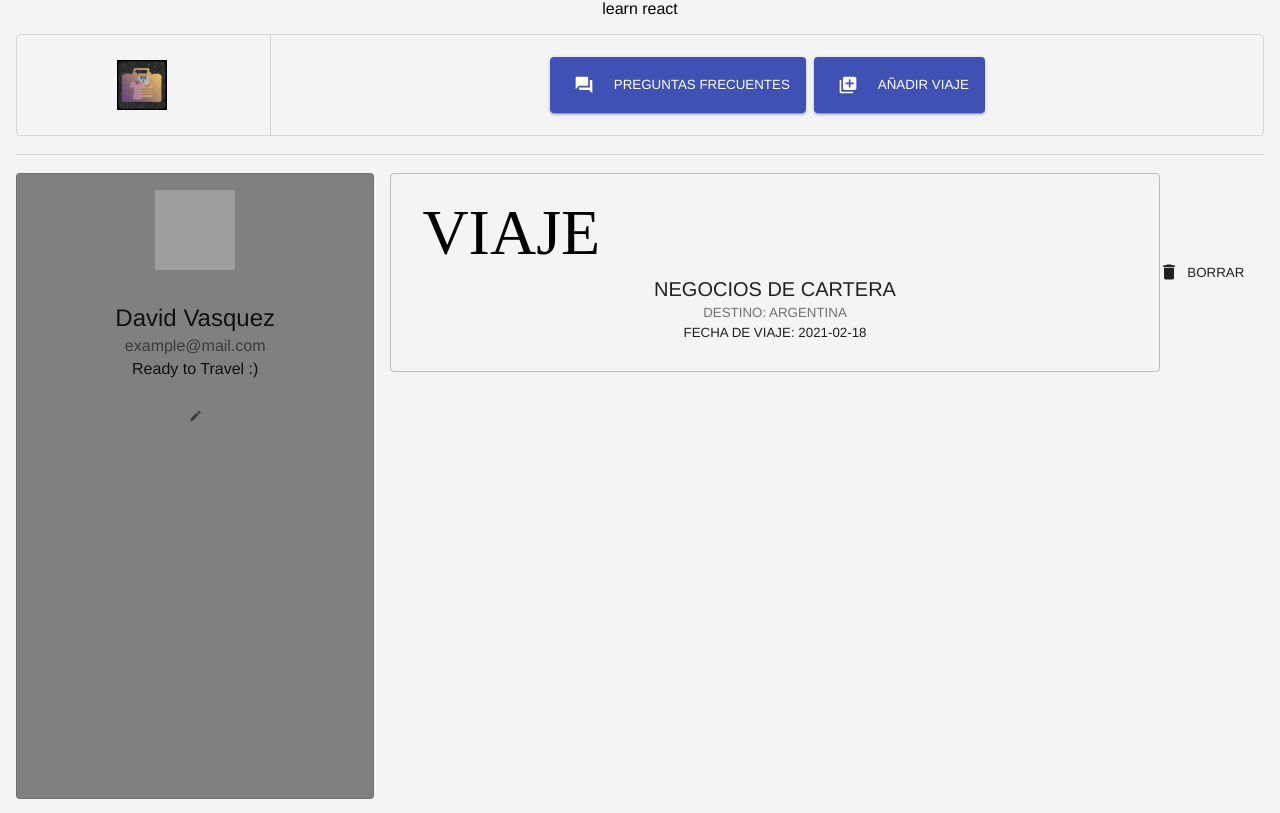
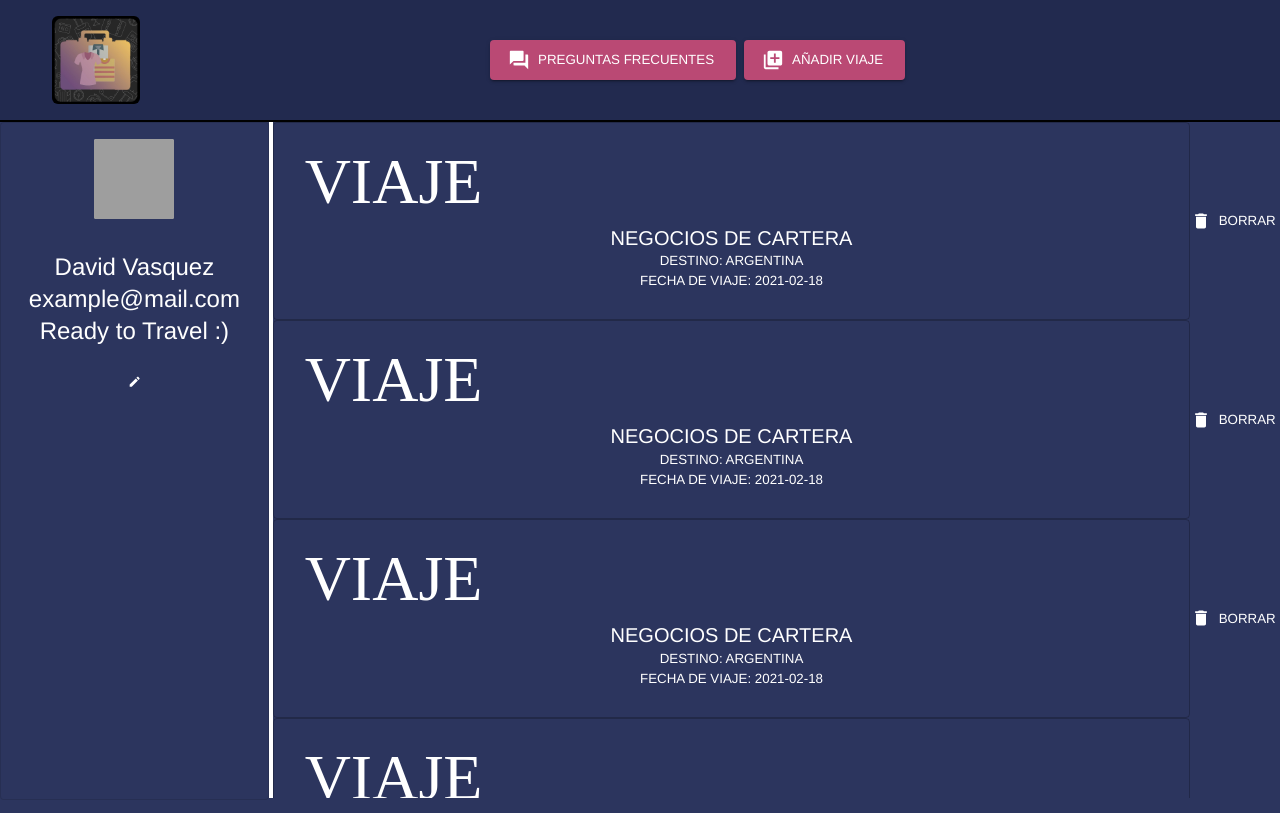
Before and after one commit to X-Viss/IETI---PROJECT, a React (Create React App) app: page / in a window 1280 px wide. Built offline with nearby package versions, Linux system fonts and the light colour scheme; grey boxes are pictures that could not be loaded.

Commit message:
:art: XV-5 Design refactor

```diff
--- a/src/App.css
+++ b/src/App.css
@@ -1,5 +1,5 @@
 body {
-  background-color: #f4f4f4;
+  background-color: #2C355E;
 }
 
 .App {
--- a/src/App.js
+++ b/src/App.js
@@ -5,6 +5,9 @@ import { createMuiTheme, makeStyles, MuiThemeProvider } from '@material-ui/core'
 const THEME = createMuiTheme({
   typography: {
     "fontFamily": "Helvetica",
+    "allVariants": {
+      color: "white"
+    },
     "fontSize": "auto",
     "fontWeightLight": 300,
     "fontWeightRegular": 400,
@@ -17,7 +20,6 @@ function App() {
 
   return (
     <div className="App" >
-      learn react
       <MuiThemeProvider theme={THEME}>
         <Travels></Travels>
       </MuiThemeProvider>
--- a/src/common/AppLogo.js
+++ b/src/common/AppLogo.js
@@ -6,14 +6,13 @@ import { withStyles } from '@material-ui/core/styles';
 const styles = (theme) => ({
 
     root: {
-
+        height: "100%",
     },
     logo: {
-        height: 100,
+        height: "100%",
         cursor: "pointer",
-        borderRadius: "4px",
-        objectFit: "contain",
-        width: "20%",
+        borderRadius: "6px",
+        width: "auto",
         margin: "0 auto",
     }
 });
--- a/src/common/ButtonsMenu.js
+++ b/src/common/ButtonsMenu.js
@@ -11,7 +11,8 @@ const styles = (theme) => ({
     },
 
     button: {
-
+        backgroundColor: "#BA4974",
+        color: 'white'
     }
 });
 
@@ -38,9 +39,9 @@ class ButtonsMenu extends React.Component {
                     <Grid item>
                         <Button
                             variant="contained"
-                            color="primary"
                             className={classes.button}
                             startIcon={<QuestionAnswer />}
+                            size="large"
                         >
                             Preguntas Frecuentes
                         </Button>
@@ -50,9 +51,9 @@ class ButtonsMenu extends React.Component {
                     <Grid item>
                         <Button
                             variant="contained"
-                            color="primary"
                             className={classes.button}
-                            startIcon={<AddToPhotos />}
+                            startIcon={<AddToPhotos style={{color: 'white'}}/>}
+                            size="large"
                         >
                             Añadir viaje
                     </Button>
--- a/src/common/OptionsBoard.js
+++ b/src/common/OptionsBoard.js
@@ -7,20 +7,13 @@ import ButtonsMenu from './ButtonsMenu';
 const styles = (theme) => ({
 
     root: {
-        border: `1px solid ${theme.palette.divider}`,
-        borderRadius: theme.shape.borderRadius,
-        color: theme.palette.text.secondary,
-        '& svg': {
-            margin: theme.spacing(1.5),
-        },
-        '& hr': {
-            margin: theme.spacing(0, 0.5),
-        },
-        height: "100%"
+        height: "inherit",
     },
 
     logo: {
-        width: "20%",
+        width: "15%",
+        height: "100%",
+        padding: theme.spacing(2)
     },
 
     buttons: {
@@ -45,15 +38,13 @@ class OptionsBoard extends React.Component {
                 <Grid
                     container
                     alignItems="center"
-
+                    style={{height: "100%"}}
                 >
-                    <Grid item className={classes.logo}>
+                    <Grid item container alignItems="flex-start" justify="center" className={classes.logo}>
                         <AppLogo></AppLogo>
                     </Grid>
 
-                    <Divider orientation="vertical" flexItem />
-
-                    <Grid item className={classes.buttons}>
+                    <Grid item alignItems="center" className={classes.buttons}>
                         <ButtonsMenu ></ButtonsMenu>
                     </Grid>
 
--- a/src/travel/TravelCard.css
+++ b/src/travel/TravelCard.css
@@ -3,7 +3,6 @@
 }
 .cardButton {
     background-color: green;
-    color: black;
     cursor: pointer;
 }
 
@@ -34,9 +33,9 @@
     font-weight: 400;
     font-style: normal;
     font-family: "Maiden Orange", serif;
-    color: #000000;
     letter-spacing: 0px;
     line-height: 1.2;
+    color: #ffffff;
     font-size: 72px;
     text-align: left;
 }
@@ -48,7 +47,7 @@
     font-weight: 400;
     font-style: normal;
     font-family: "Maiden Orange", serif;
-    color: #000000;
+    color: #ffffff;
     font-size: 64px;
     letter-spacing: 0px;
     line-height: 1.2;
--- a/src/travel/TravelCard.js
+++ b/src/travel/TravelCard.js
@@ -45,7 +45,7 @@ class TravelCard extends React.Component {
                                 <Typography variant="h5" component="h2">
                                     {this.props.name}
                                 </Typography>
-                                <Typography className="pos" color="textSecondary">
+                                <Typography className="pos">
                                     Destino: {this.props.place}
                                 </Typography>
                                 <Typography variant="body2" component="p">
@@ -56,7 +56,7 @@ class TravelCard extends React.Component {
                     </CardContent>
                 </Button>
 
-                <Button id="deleteButton" startIcon={<DeleteIcon />} style={{ marginLeft: "auto" }} onClick={this.handleTravelDelete}>
+                <Button id="deleteButton" startIcon={<DeleteIcon />} style={{ marginLeft: "auto", color: 'white' }} onClick={this.handleTravelDelete}>
                     Borrar
             </Button>
 
--- a/src/travel/TravelList.js
+++ b/src/travel/TravelList.js
@@ -24,6 +24,45 @@ class TravelList extends React.Component {
             currentCardDelete: 0,
             deleteConfirmationDialogOpen: false,
             travels: [{
+                name: "Negocios de cartera",
+                place: "Argentina",
+                date: new Date()
+            },
+            {
+                name: "Negocios de cartera",
+                place: "Argentina",
+                date: new Date()
+            },{
+                name: "Negocios de cartera",
+                place: "Argentina",
+                date: new Date()
+            },
+            {
+                name: "Negocios de cartera",
+                place: "Argentina",
+                date: new Date()
+            },
+            {
+                name: "Negocios de cartera",
+                place: "Argentina",
+                date: new Date()
+            },
+            {
+                name: "Negocios de cartera",
+                place: "Argentina",
+                date: new Date()
+            },
+            {
+                name: "Negocios de cartera",
+                place: "Argentina",
+                date: new Date()
+            },
+            {
+                name: "Negocios de cartera",
+                place: "Argentina",
+                date: new Date()
+            },
+            {
                 name: "Negocios de cartera",
                 place: "Argentina",
                 date: new Date()
--- a/src/travel/UserCard.js
+++ b/src/travel/UserCard.js
@@ -10,7 +10,7 @@ const styles = (theme) => ({
     },
 
     card:{
-        backgroundColor: 'grey',
+        backgroundColor: '#2C355E',
         height: "100%",
     },
     large: {
@@ -50,10 +50,10 @@ class UserCard extends React.Component {
                         <Typography variant="h5" component="h2" classes={{root: classes.root}}>
                             {this.state.user.firstName + " " + this.state.user.lastName}
                         </Typography>
-                        <Typography color="textSecondary">
+                        <Typography variant="h5" component="h2">
                             {this.state.user.mail}
                         </Typography>
-                        <Typography variant="body2" component="p" >
+                        <Typography variant="h5" component="h2" >
                             {this.state.user.description}
                         </Typography>
                     </CardContent>
@@ -63,8 +63,8 @@ class UserCard extends React.Component {
                             variant="body2"
                             to="/editar"
                         >
-                            <IconButton size="medium">
-                                <EditIcon fontSize="large"/>
+                            <IconButton size="large">
+                                <EditIcon fontSize="large" style={{color: "white"}}/>
                             </IconButton>
                         </Link>
                     </Tooltip>
--- a/src/travel/index.js
+++ b/src/travel/index.js
@@ -8,23 +8,40 @@ import OptionsBoard from '../common/OptionsBoard';
 
 const styles = (theme) => ({
     root: {
-        padding: theme.spacing(2),
         display: 'flex',
         flexFlow: 'column',
     },
 
     user: {
-        width: "30%",
-        height: "80vh",
+        width: "21%",
+        height: "100%",
     },
 
     travelListGrid: {
-        width: "70%",
+        width: "78.7%",
         overflowY: 'auto',
-        height: "80vh"
+        height: "100%",
+        backgroundColor: "#2C355E",
+    },
 
+    horizontalDivider: {
+        backgroundColor: "black",
+        height: "0.2vh",
+    },
 
+    verticalDivider:{
+        backgroundColor: "white",
+        width: "0.3%",
     },
+
+    upperGrid:{
+        height: "15vh",
+        backgroundColor: "#222A4F",
+    },
+
+    downGrid: {
+        height: "84.6vh",
+    }
 });
 
 class index extends React.Component {
@@ -40,16 +57,12 @@ class index extends React.Component {
 
             <div className={classes.root}>
                 <Grid>
-                    <Grid item xs >
+                    <Grid item xs alignItems="center" className={classes.upperGrid}>
                         <OptionsBoard></OptionsBoard>
                     </Grid>
-
-                    <br></br>
-                    <Divider></Divider>
-                    <br></br>
+                    <Divider className={classes.horizontalDivider}/>
                     <Grid
                         container
-                        spacing={2}
                         xs
                         item
                         className={classes.downGrid}
@@ -57,7 +70,7 @@ class index extends React.Component {
                         <Grid item className={classes.user}>
                             <UserCard></UserCard>
                         </Grid>
-
+                        <Divider orientation="vertical" flexItem className={classes.verticalDivider}/>
                         <Grid item className={classes.travelListGrid}>
                             <TravelList name={this.state.name} className={classes.travelList}></TravelList>
                         </Grid>
```
